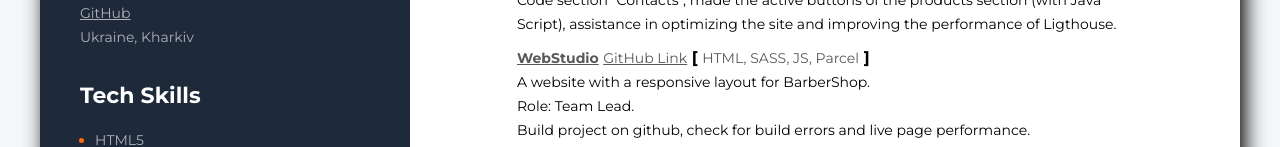
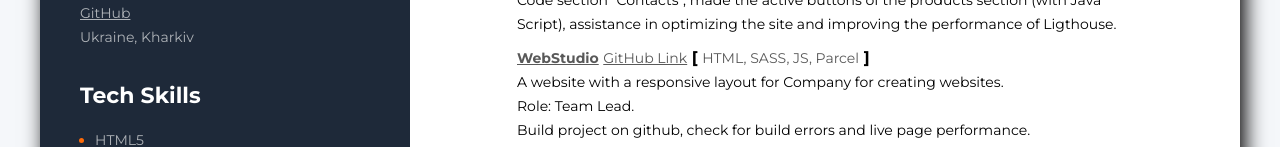
Before and after one commit to Kristuwa/ResumeKrasovskaya, a plain HTML site: page index.html in a window 1280 px wide. Shown: the part 653-800 px from the top of the page. Drawn offline with Linux system fonts and the light colour scheme.

Commit message:
Update index.html

```diff
--- a/index.html
+++ b/index.html
@@ -253,7 +253,8 @@
                 <b>]</b></span
               >
               <p class="description">
-                A website with a responsive layout for BarberShop.
+                A website with a responsive layout for Company for creating
+                websites.
               </p>
               <p class="description">Role: Team Lead.</p>
               <p class="description">
```
